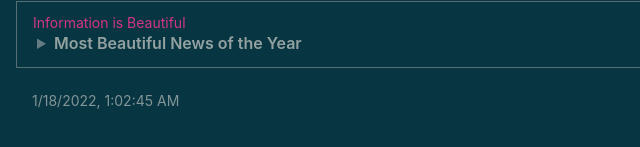
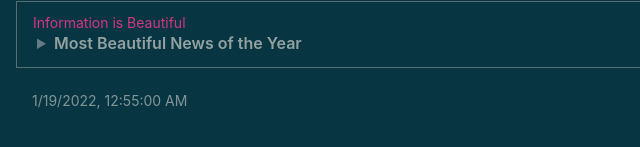
Before and after one commit to joshling1919/rss-feed, a plain HTML site: page index.html in a window 1280 px wide. Shown: the part 425-572 px from the top of the page, 0-640 px from the left. Drawn offline with Linux system fonts and the light colour scheme.

Commit message:
deploy: a002c3e1a97f9a194ae845b56e4dcd06e6c60e3c

```diff
--- a/index.html
+++ b/index.html
@@ -265,7 +265,7 @@ in which it refers to preferences of any kin…</span>
   </section>
 
   <footer>
-    <time id="build-timestamp" datetime="2022-01-18T01:02:45.041Z">2022-01-18T01:02:45.041Z</time>
+    <time id="build-timestamp" datetime="2022-01-19T00:55:00.399Z">2022-01-19T00:55:00.399Z</time>
     <span><a class="footer-link" href="https://github.com/osmoscraft/osmosfeed">osmosfeed 1.12.0</a></span>
   </footer>
   <script src="index.js"></script>
```
Also changed, not shown: 1 other file.
